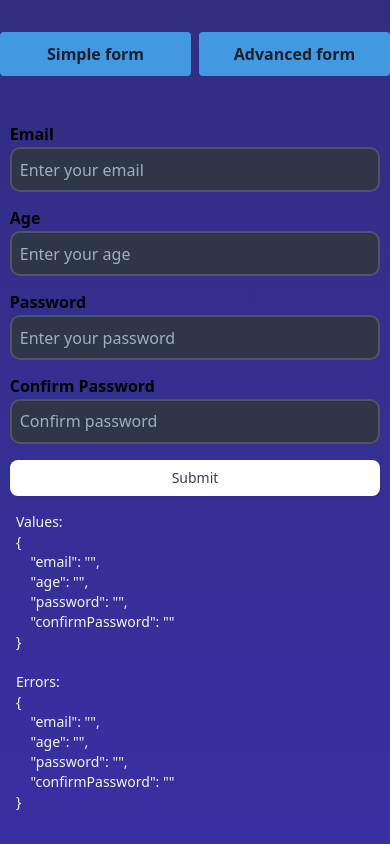
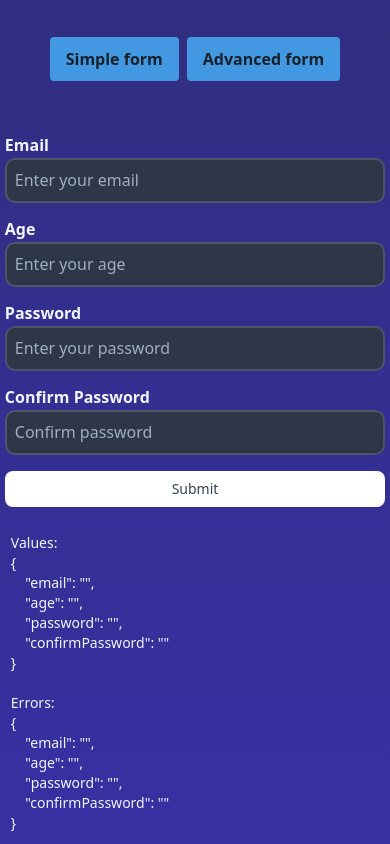
Before and after one commit to maxzz/forms-formik, a React (Vite) app: page / in a window 390 px wide. Built offline with nearby package versions, Linux system fonts and the light colour scheme.

Commit message:
WIP. app. update responsiveness

```diff
--- a/src/App.tsx
+++ b/src/App.tsx
@@ -2,7 +2,7 @@ import { Page } from "./components/Page";
 
 export function App() {
     return (
-        <div className="min-h-screen bg-gradient-to-b from-indigo-900 to-indigo-800">
+        <div className="min-h-screen bg-gradient-to-b from-indigo-900 to-indigo-800 grid justify-center">
             <Page />
         </div>
     );
--- a/src/components/Page.tsx
+++ b/src/components/Page.tsx
@@ -5,10 +5,10 @@ import { Form2 } from './Form2';
 export function Page() {
     const [currentForm, setCurrentForm] = useState(0);
     return (
-        <div className="text-sm">
+        <div className="w-[50ch] max-w-lg text-sm text-slate-100 grid">
             <div className="py-4 flex items-center justify-center space-x-2">
-                <button className="px-4 py-3 border-slate-400 border rounded" onClick={()=> setCurrentForm(0)}>Simple form</button>
-                <button className="px-4 py-3 border-slate-400 border rounded" onClick={()=> setCurrentForm(1)}>Advanced form</button>
+                <button className="px-4 py-3 w-max border-slate-400 border rounded" onClick={()=> setCurrentForm(0)}>Simple form</button>
+                <button className="px-4 py-3 w-max border-slate-400 border rounded" onClick={()=> setCurrentForm(1)}>Advanced form</button>
             </div>
             {currentForm === 0 && <Form1 />}
             {currentForm === 1 && <Form2 />}
```
